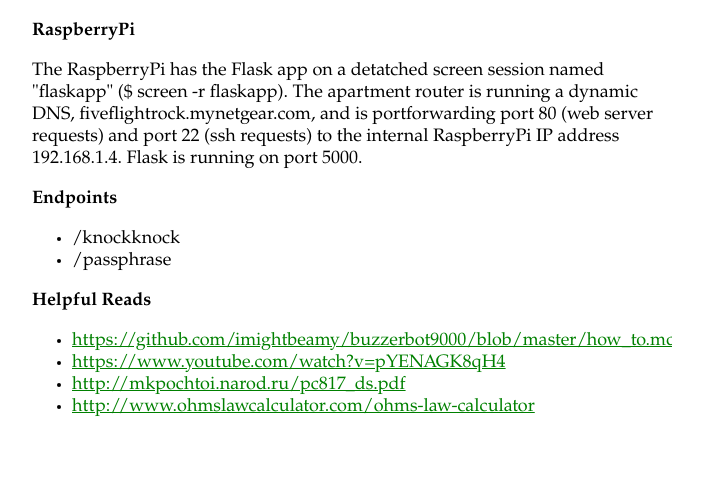
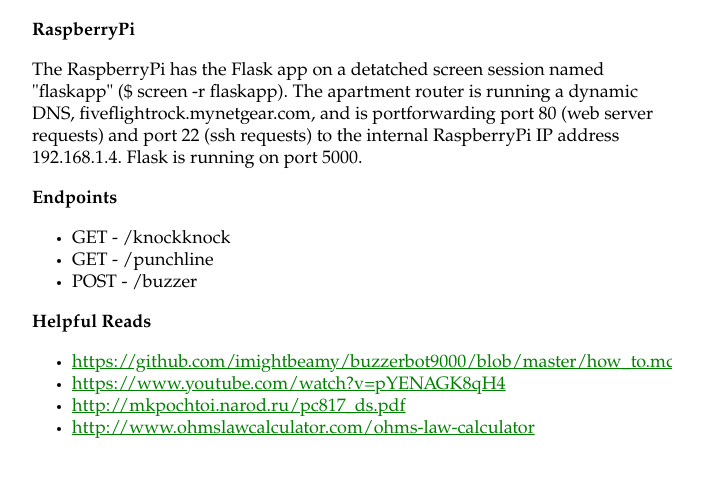
Before and after one commit to edwinyjlim/door_intercom, a Python web app: template templates/index.html in a window 1280 px wide. Shown: the part 1202-1705 px from the top of the page, without its empty margins (288-991 px from the left). Before the commit the page ends 1618 px from the top, so only its background shows below. Run offline with Jinja, Linux system fonts and the light colour scheme; the template is opened without the code that fills it, so the values that code supplies are empty.

Commit message:
updated tutorial

```diff
--- a/templates/index.html
+++ b/templates/index.html
@@ -62,8 +62,9 @@
 
     <b>Endpoints</b>
     <ul>
-      <li>/knockknock</li>
-      <li>/passphrase</li>
+      <li>GET - /knockknock</li>
+      <li>GET - /punchline</li>
+      <li>POST - /buzzer</li>
     </ul>
 
     <b>Helpful Reads</b>
```
Also changed, not shown: app.py (+1 -11 lines).
